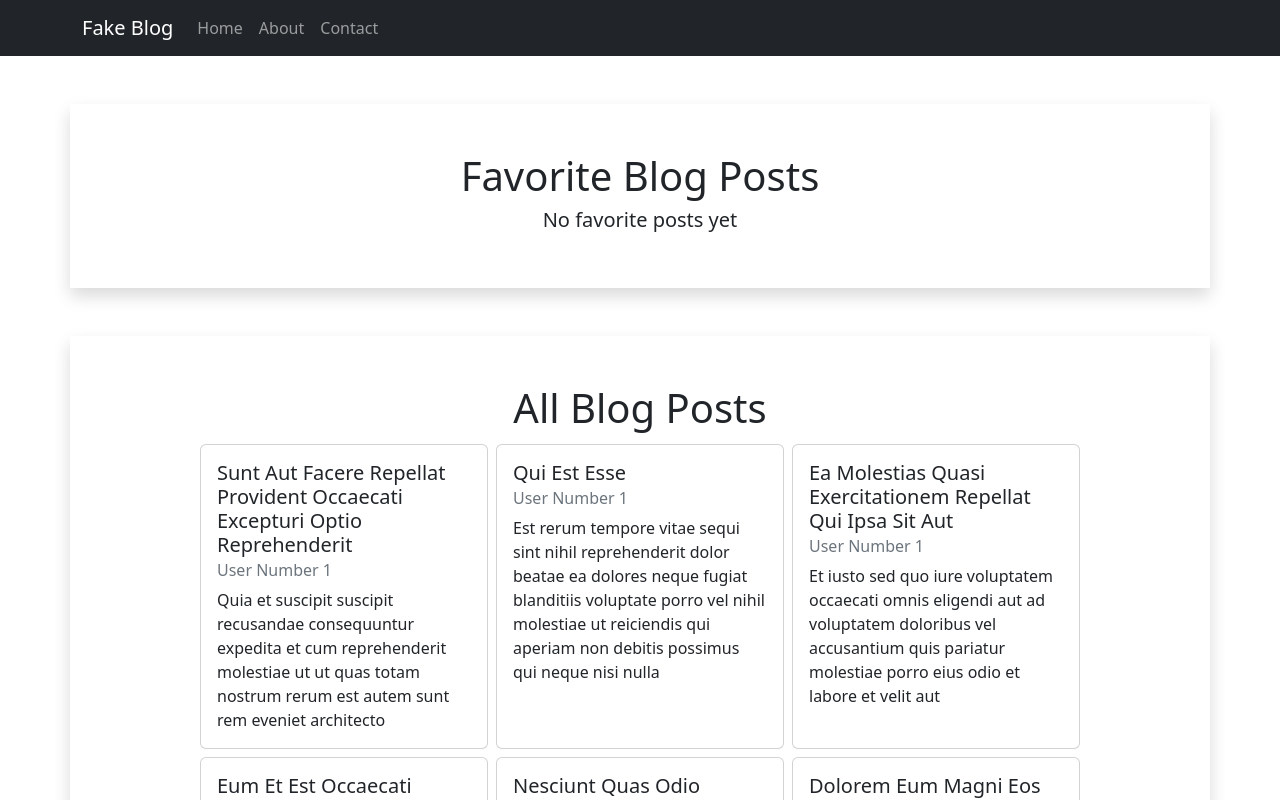
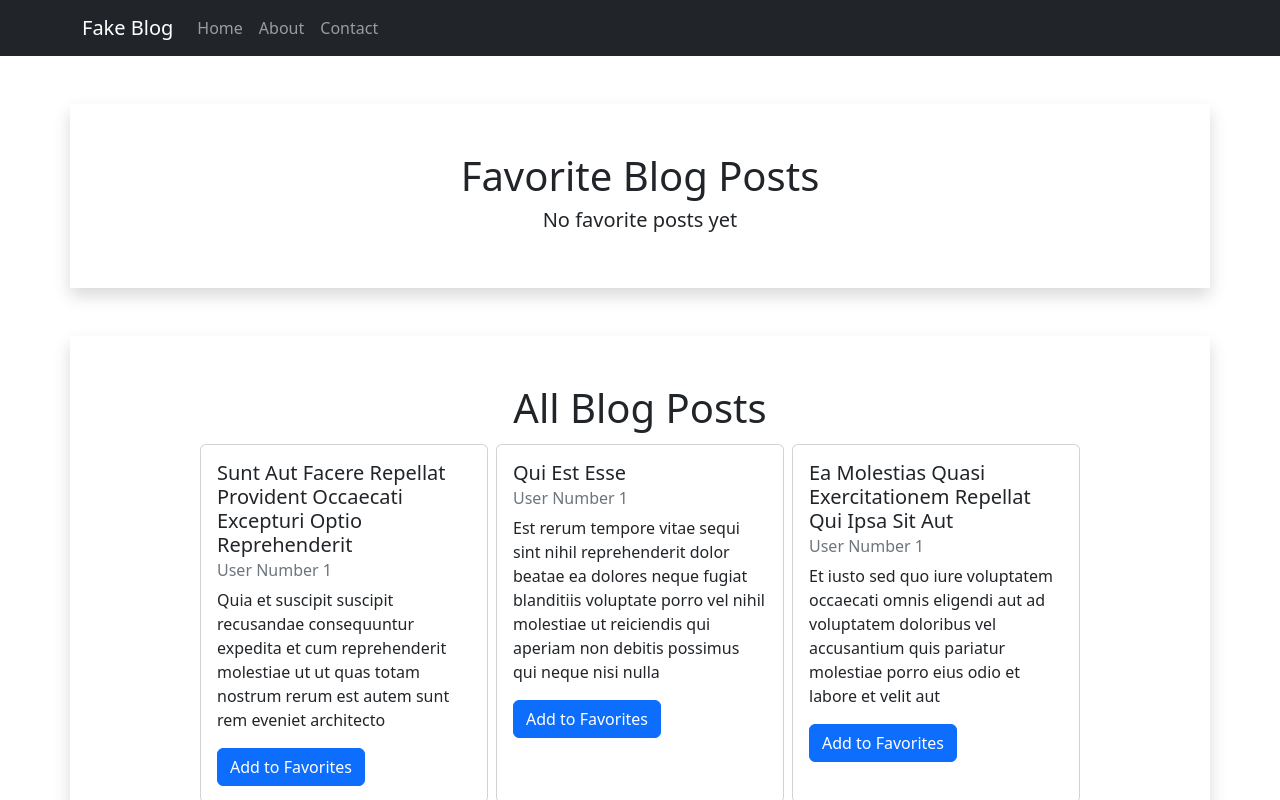
Before and after one commit to David-L-R/intro_to_context_reducer, a React (Create React App) app: page / in a window 1280 px wide. Shown: the top 800 px of the page. Built offline with nearby package versions, Linux system fonts and the light colour scheme; data requests are answered from the project's data file.

Commit message:
Update blog card with button

```diff
--- a/src/components/blog/BlogCard.jsx
+++ b/src/components/blog/BlogCard.jsx
@@ -1,6 +1,7 @@
-import Card from "react-bootstrap/Card";
+import { Card, Button } from "react-bootstrap";
 import { toTitleCase, toSentenceCase } from "../../utils";
 const BlogCard = ({ userId, id, title, body }) => {
+  const isFavorite = false;
   return (
     <Card className="m-1" style={{ width: "18rem" }}>
       <Card.Body>
@@ -9,6 +10,9 @@ const BlogCard = ({ userId, id, title, body }) => {
           User Number {userId}
         </Card.Subtitle>
         <Card.Text>{toSentenceCase(body)}</Card.Text>
+        <Button variant="primary">
+          {isFavorite ? "Remove from Favorites" : "Add to Favorites"}
+        </Button>
       </Card.Body>
     </Card>
   );
--- a/src/components/blog/FavBlogCardsContainer.jsx
+++ b/src/components/blog/FavBlogCardsContainer.jsx
@@ -7,7 +7,7 @@ const FavBlogCardsContainer = ({ sectionTitle }) => {
   return (
     <Container className="w-100 mt-5 p-5 cards-container shadow">
       <h1 className="w-100 text-center">{sectionTitle}</h1>
-      {!!favBlogPosts ? (
+      {!!favBlogPosts?.length ? (
         favBlogPosts.map((blogPost) => (
           <BlogCard {...blogPost} key={blogPost.id} />
         ))
```
